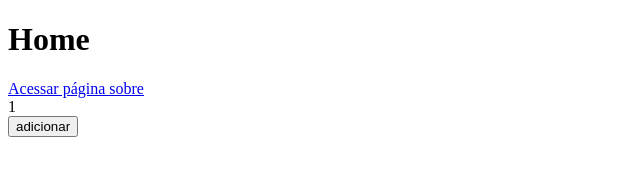
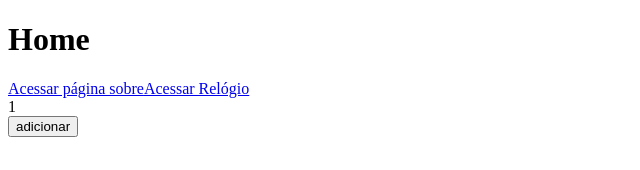
Before and after one commit to danrleylfd/next-tutorial, a Next.js app: page / in a window 1280 px wide. Shown: the top 170 px of the page, without its empty margins (0-640 px from the left). Built offline with nearby package versions, Linux system fonts and the light colour scheme.

Commit message:
FULL DOPAMANOS

```diff
--- a/pages/index.js
+++ b/pages/index.js
@@ -8,6 +8,9 @@ function Home() {
       <Link href="/about">
         <a>Acessar página sobre</a>
       </Link>
+      <Link href="/time">
+        <a>Acessar Relógio</a>
+      </Link>
       <Contador />
     </div>
   );
```
Also changed, not shown: pages/time.js (+7 -0 lines).
